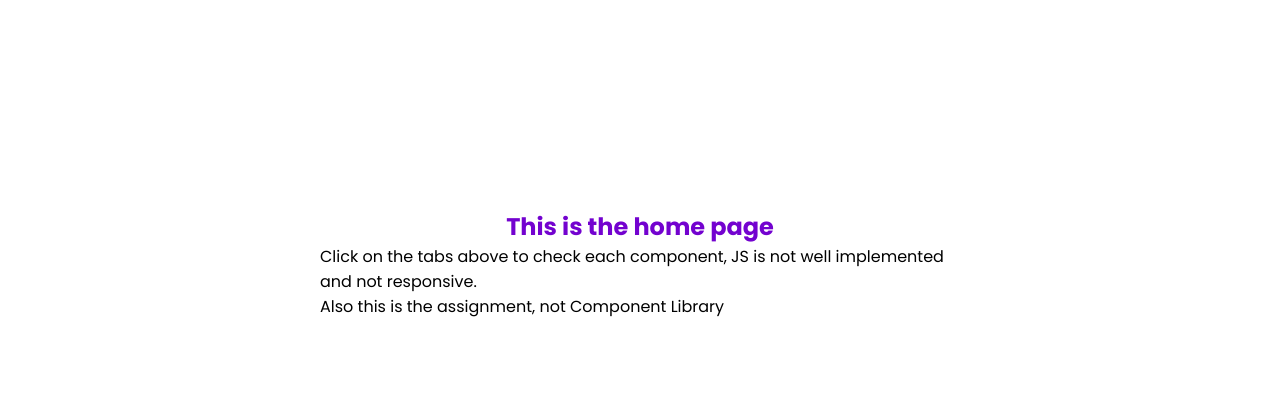
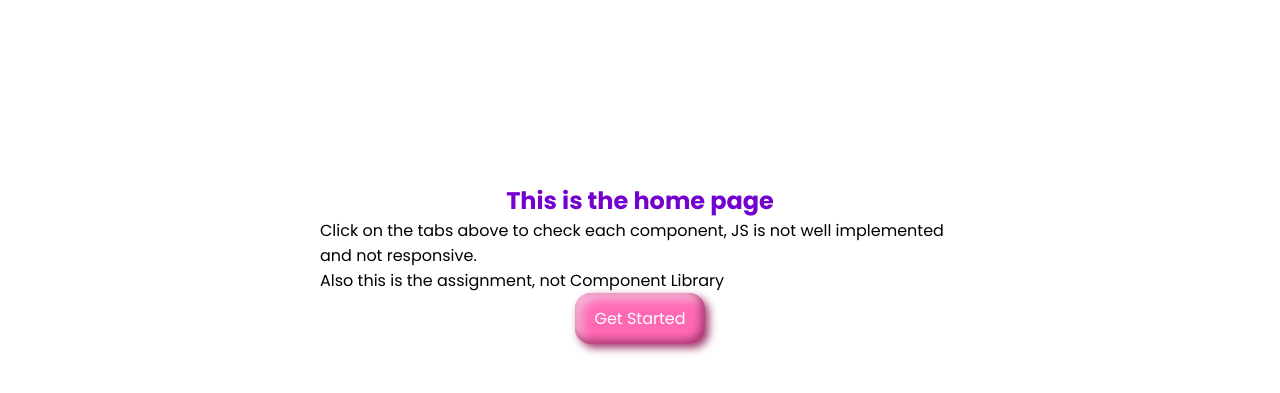
Before and after one commit to abhisekgupta001/UI_Components_Ass1, a plain HTML site: page index.html in a window 1280 px wide. Shown: the part 69-462 px from the top of the page. Drawn offline with nearby package versions, Linux system fonts and the light colour scheme.

Commit message:
style: style changed

```diff
--- a/index.html
+++ b/index.html
@@ -35,6 +35,7 @@
         <br />
         Also this is the assignment, not Component Library
       </p>
+      <button class="clay">Get Started</button>
     </section>
   </body>
 </html>
--- a/src/badges.css
+++ b/src/badges.css
@@ -9,6 +9,7 @@
     border-radius: 10px;
     gap: 1rem;
 }
+
 .badges__container > * {
     position: relative;
 }
--- a/src/style.css
+++ b/src/style.css
@@ -48,3 +48,19 @@ img{
     height: auto;
     object-fit: cover;
 }
+
+.clay{
+    padding: .8rem 1.2rem;
+    font-size: 1rem;
+    border: none;
+    outline: none;
+    background-color: #ff69b4;
+    color: white;
+    border-radius: 1rem;
+
+    box-shadow: inset -4px -4px 8px #aa3771, inset 6px 6px 12px #f3bed9, 4px 4px 8px hsl(330, 46%, 43%);
+    transition: box-shadow .3s ease-in;
+}
+.clay:hover{
+    box-shadow: inset -1px -1px 6px #aa3771, inset 1px 1px 4px #f3bed9;  /*1px 1px 2px hsl(330, 46%, 43%)*/
+}
```
Also changed, not shown: drawer.html (+1 -1 lines).
